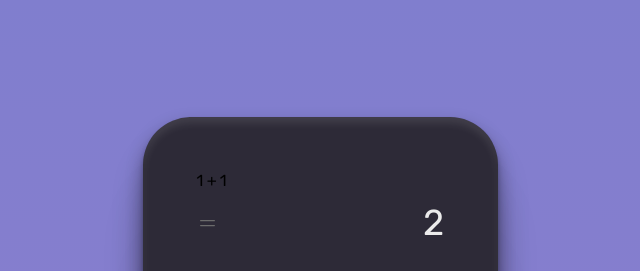
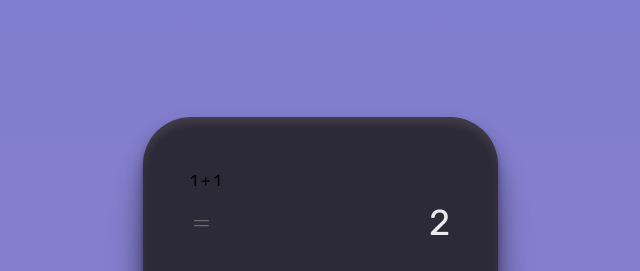
Before and after one commit to merielylima/Calculadora, a plain HTML site: page index.html in a window 1280 px wide. Shown: the top 271 px of the page, 320-960 px from the left. Drawn offline with Linux system fonts and the light colour scheme.

Commit message:
Update style

```diff
--- a/assets/style.css
+++ b/assets/style.css
@@ -21,14 +21,15 @@ body *{
 }
 .calculator{
     width: 355px;
+    padding-top:3.375rem ;
+    padding-inline: 2rem;
     height: 566px;
     border-radius: 48px;
     background: #2D2A37;
     box-shadow: 0px 4px 4px rgba(0, 0, 0, 0.25), 0px 188px 52px rgba(0, 0, 0, 0.01), 0px 120px 48px rgba(0, 0, 0, 0.04), 0px 68px 41px rgba(0, 0, 0, 0.15), 0px 30px 30px rgba(0, 0, 0, 0.26), 0px 8px 17px rgba(0, 0, 0, 0.29), inset 0px 6px 8px rgba(255, 255, 255, 0.1), inset 0px -4px 5px rgba(0, 0, 0, 0.22);
 }
 #display{
-    padding-top: 54px;
-    padding-inline: 54px;
+    padding-inline: 1rem;
 
 }
 #last{
@@ -51,8 +52,6 @@ body *{
 }
 #keyboard{
     padding-top: 26px;
-    padding-inline: 32px;
-    padding-bottom: 32px;
     display: grid;
     grid-template-columns: repeat(4, 1fr);
     gap: 12px;
```
